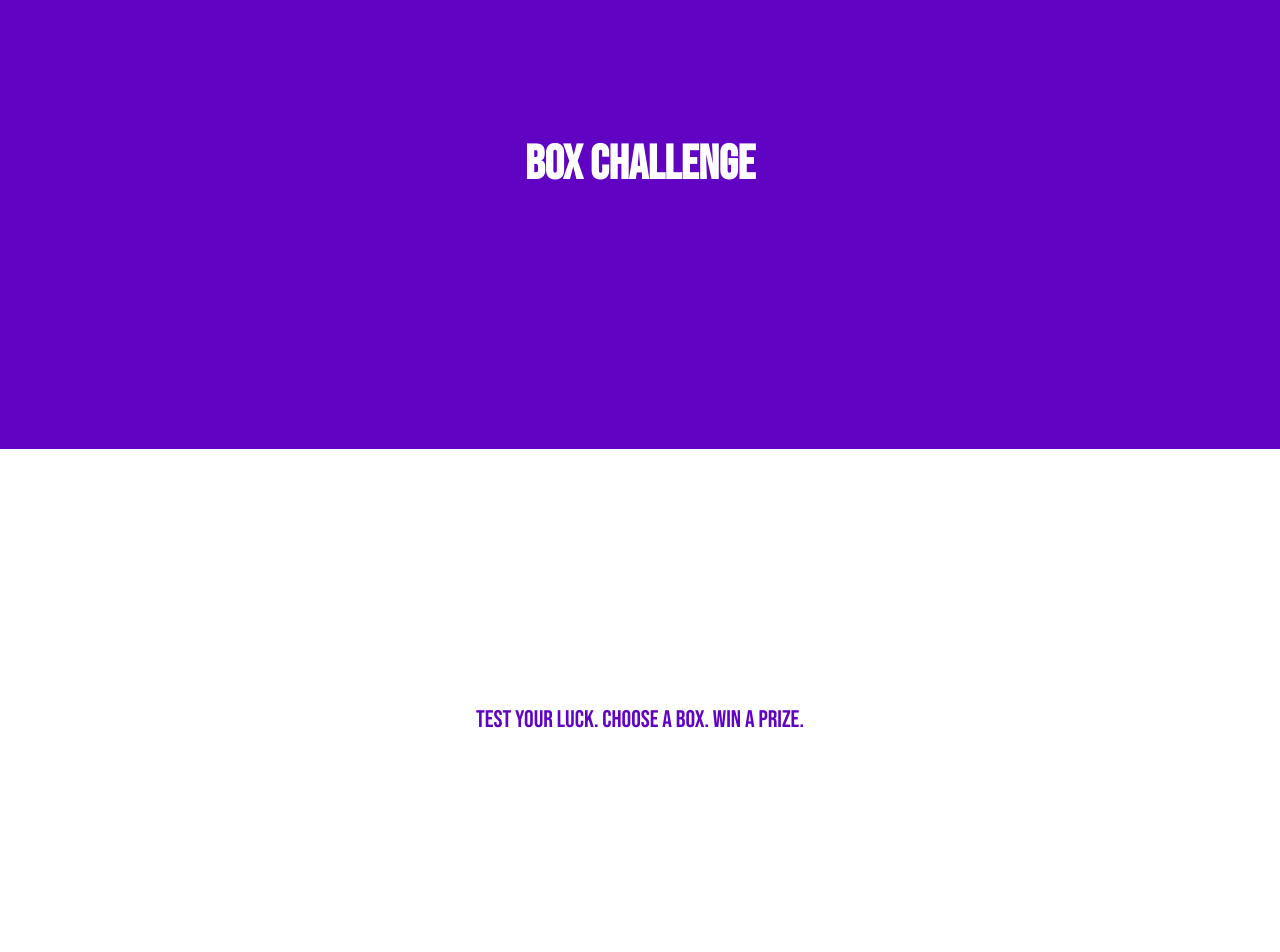
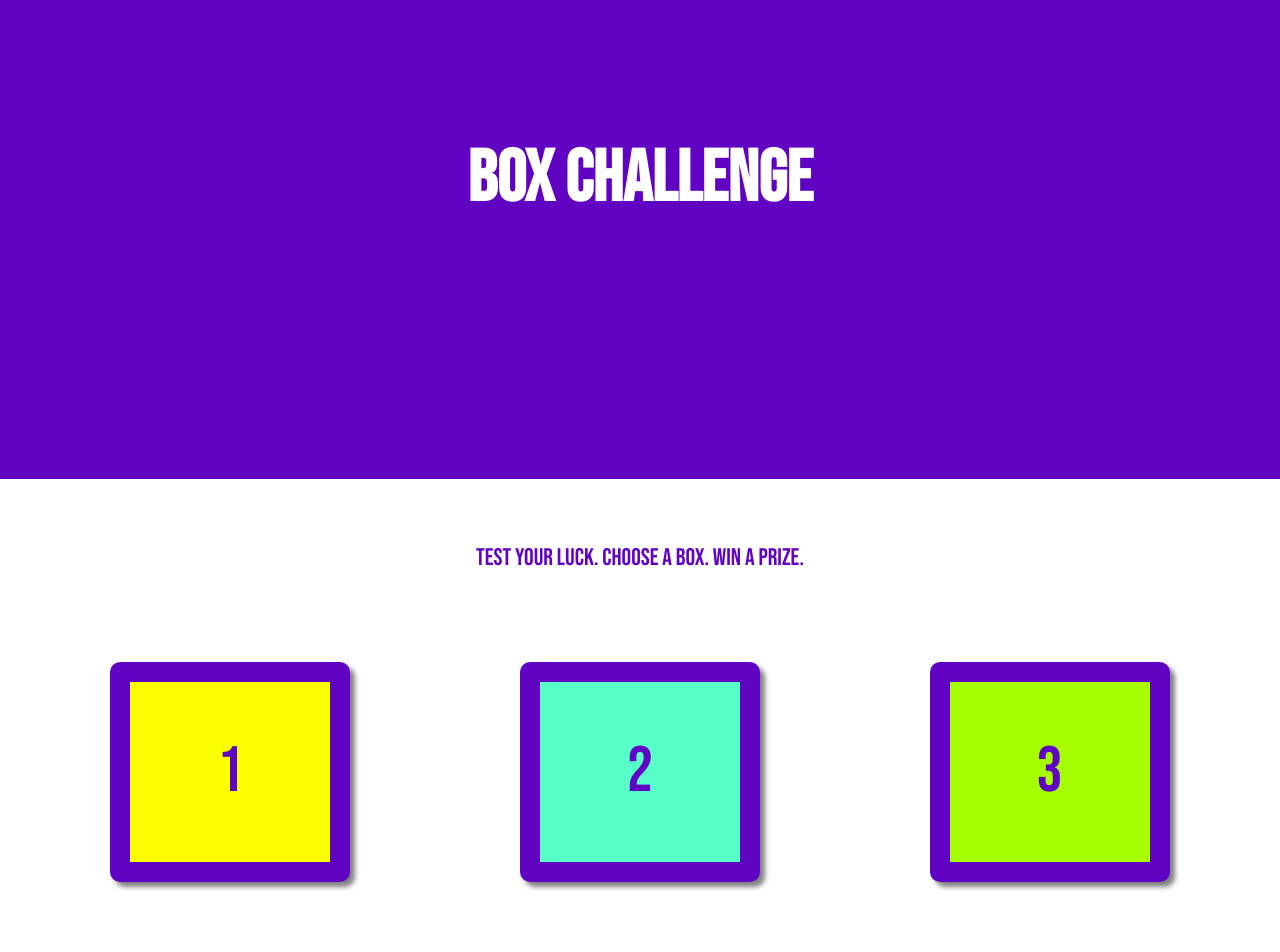
Before and after one commit to agilligan27/m5-hw8-lastname-firstname, a plain HTML site: page index.html in a window 1280 px wide. Shown: the part 120-1072 px from the top of the page. After the commit the page ends 1047 px from the top, so only its background shows below. Drawn offline with Linux system fonts and the light colour scheme.

Commit message:
Add tablet styles

```diff
--- a/styles.css
+++ b/styles.css
@@ -17,17 +17,17 @@ body {
 
 header {
   background-color: #6003C3;
-  padding: 20%;
+  padding: 20% 10%;
 }
 
 header h1 {
   color: white;
   text-align: center;
-  font-size: 3rem;
+  font-size: 4.5rem;
 }
 
 #message_section {
-  padding: 20%;
+  padding: 12%;
 }
 
 #message_section p {
@@ -41,37 +41,42 @@ header h1 {
 }
 
 #box-1 {
+
   width: 200px;
-  height: 200px;
+  height: 180px;
   background-color:#FCFF00;
   border: 20px solid #6003C3;
   border-radius: 10px;
   margin: 0 auto;
   margin-bottom: 20px;
   display: flex;
+  box-shadow: 5px 5px 5px grey;
 }
+
 
 
 #box-2 {
   width: 200px;
-  height: 200px;
+  height: 180px;
   background-color:#57FFC9;
   border: 20px solid #6003C3;
   border-radius: 10px;
   margin: 0 auto;
   margin-bottom: 20px;
   display: flex;
+  box-shadow: 5px 5px 5px grey;
 }
 
 #box-3 {
   width: 200px;
-  height: 200px;
+  height: 180px;
   background-color:#A5FF01;
   border: 20px solid #6003C3;
   border-radius: 10px;
   margin: 0 auto;
   margin-bottom: 20px;
   display: flex;
+  box-shadow: 5px 5px 5px grey;
 }
 
 .box {
@@ -81,3 +86,14 @@ header h1 {
   justify-content: center;
   align-items: center;
 }
+
+@media (min-width: 780px) {
+  .boxes {
+    display: flex;
+    padding: 2%;
+  }
+  #message_section {
+    padding: 5%;
+  }
+
+}
```
